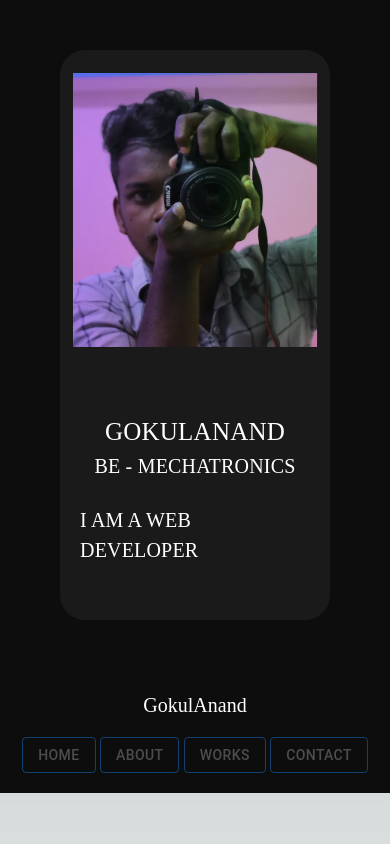
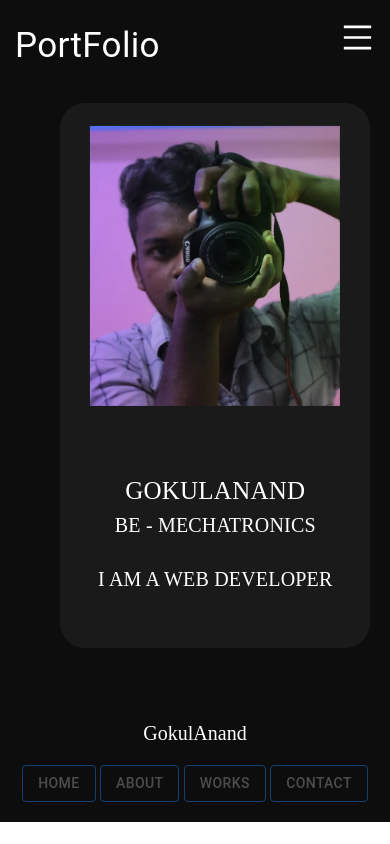
Before and after one commit to Gokul-pga/portfolio-nextjs, a Next.js app: page / in a window 390 px wide. Built offline with nearby package versions, Linux system fonts and the light colour scheme.

Commit message:
responsive navbar for mobile

```diff
--- a/components/Layout.js
+++ b/components/Layout.js
@@ -2,12 +2,14 @@ import React from 'react'
 import Box from '@mui/material/Box'
 import NavBar from './NavBar'
 import Footer from './Footer'
+import Resnavbar from "./Resnavbar";
 
 export default function Layout({children}) {
   return (
     <>
     <Box sx={{backgroundColor:'#0d0d0d',height:'100%'}}>
   <NavBar/>
+  <Resnavbar/>
   {children}
   <Footer/>
   </Box>
--- a/components/NavBar.js
+++ b/components/NavBar.js
@@ -5,9 +5,6 @@ import { useRouter } from 'next/router'
 
 export default function NavBar() {
   const router =useRouter()
-
-
-
 
   const NavArray = [
     {
@@ -53,7 +50,7 @@ export default function NavBar() {
 <Box  sx={{display:{
             xl:"block",
             lg: "block",
-            md: "none",
+            md: "block",
             sm: "none",
             xs: "none"},
             width: "70%",
--- /dev/null
+++ b/components/Resnavbar.js
@@ -0,0 +1,136 @@
+import { Box, Button, Stack, Typography } from '@mui/material'
+import { useRouter } from 'next/router';
+import React, { useState } from 'react'
+import { AiOutlineMenu } from 'react-icons/ai';
+
+function Resnavbar() {
+
+const router =useRouter()
+const [open, setOpen] = useState(false)
+const handleClose = () =>{
+    setOpen(false)
+}
+
+  const NavArray = [
+    {
+      title: "Home",
+      to: "/",
+    },
+    {
+      title: "About",
+      to: "/about",
+    },
+    {
+      title: "Works",
+      to: "/works",
+    },
+    {
+      title: "Contact",
+      to: "/contact",
+    },
+  ];
+
+  return (
+    <>
+    <Stack direction='column' maxWidth="md" sx={{
+        display:{
+            xl:"none",
+            lg: "none",
+            md: "none",
+            sm: "block",
+            xs: "block"},
+            display:'flex',
+            width:'100%',
+            marginTop:'0',
+            position:'relative'
+
+    }}>
+
+    <Stack sx={{
+                display:'flex',
+                flexDirection:'row',
+                justifyContent:'space-between',
+                padding:'0 15px 0 15px',
+                backgroundColor:'#0d0d0d',
+                zIndex:'1001',
+                position:'relative'
+                }}>
+    <Box sx={{
+         display:{
+            xl:"none",
+            lg: "none",
+            md: "none",
+            sm: "block",
+            xs: "block"},
+            }}>
+          <Typography sx={{ fontSize: "35px", color: "#fff",  }}>
+            PortFolio
+          </Typography>
+        </Box>
+
+        <Box sx={{
+             display:{
+                xl:"none",
+                lg: "none",
+                md: "none",
+                sm: "block",
+                xs: "block"},
+            color:'#fff',
+            fontSize:'35px',
+        }}
+        onClick={() => {setOpen((p) => !p)}}>
+        <AiOutlineMenu/>
+        </Box>
+    </Stack>
+
+       { open && <Box onClose={handleClose} className="animate__animated animate__fadeInRight" on  sx={{
+                display:'flex',
+                flexDirection:'column',
+                color:'#fff',
+                alignItems:'center',
+                width:'100%',
+                position:'absolute',
+                zIndex:'1000',
+                backgroundColor: "#0d0d0d",
+                borderRadius:'0 0 10px 10px',
+                padding: "43px 0 10px 0"
+            }}>
+                {NavArray.map((item, index) => {
+              return (
+                <Button
+                  key={index}
+                  onClick={() => {
+                    router.push(item.to)
+                  }}
+                  sx={{ display:{
+                    xl:"none",
+                    lg: "none",
+                    md: "none",
+                    sm: "block",
+                    xs: "block"},
+                    color: "#fff",
+                   fontSize:'16px'
+                  }}
+                >
+                  {item.title}
+                </Button>
+              );
+            })}
+            <Box>
+            <Button  sx={{ backgroundColor: "grey", color: "#fff", padding:'5px 15px', display:{
+                    xl:"none",
+                    lg: "none",
+                    md: "none",
+                    sm: "block",
+                    xs: "block"},}}>
+              Lets Talk!
+            </Button>
+
+          </Box>
+            </Box> }
+  </Stack>
+    </>
+  )
+}
+
+export default Resnavbar
--- a/styles/globals.css
+++ b/styles/globals.css
@@ -1,107 +1,3 @@
-:root {
-  --max-width: 1100px;
-  --border-radius: 12px;
-  --font-mono: ui-monospace, Menlo, Monaco, 'Cascadia Mono', 'Segoe UI Mono',
-    'Roboto Mono', 'Oxygen Mono', 'Ubuntu Monospace', 'Source Code Pro',
-    'Fira Mono', 'Droid Sans Mono', 'Courier New', monospace;
-
-  --foreground-rgb: 0, 0, 0;
-  --background-start-rgb: 214, 219, 220;
-  --background-end-rgb: 255, 255, 255;
-
-  --primary-glow: conic-gradient(
-    from 180deg at 50% 50%,
-    #16abff33 0deg,
-    #0885ff33 55deg,
-    #54d6ff33 120deg,
-    #0071ff33 160deg,
-    transparent 360deg
-  );
-  --secondary-glow: radial-gradient(
-    rgba(255, 255, 255, 1),
-    rgba(255, 255, 255, 0)
-  );
-
-  --tile-start-rgb: 239, 245, 249;
-  --tile-end-rgb: 228, 232, 233;
-  --tile-border: conic-gradient(
-    #00000080,
-    #00000040,
-    #00000030,
-    #00000020,
-    #00000010,
-    #00000010,
-    #00000080
-  );
-
-  --callout-rgb: 238, 240, 241;
-  --callout-border-rgb: 172, 175, 176;
-  --card-rgb: 180, 185, 188;
-  --card-border-rgb: 131, 134, 135;
+*{
+    margin: 0%;
 }
-
-@media (prefers-color-scheme: dark) {
-  :root {
-    --foreground-rgb: 255, 255, 255;
-    --background-start-rgb: 0, 0, 0;
-    --background-end-rgb: 0, 0, 0;
-
-    --primary-glow: radial-gradient(rgba(1, 65, 255, 0.4), rgba(1, 65, 255, 0));
-    --secondary-glow: linear-gradient(
-      to bottom right,
-      rgba(1, 65, 255, 0),
-      rgba(1, 65, 255, 0),
-      rgba(1, 65, 255, 0.3)
-    );
-
-    --tile-start-rgb: 2, 13, 46;
-    --tile-end-rgb: 2, 5, 19;
-    --tile-border: conic-gradient(
-      #ffffff80,
-      #ffffff40,
-      #ffffff30,
-      #ffffff20,
-      #ffffff10,
-      #ffffff10,
-      #ffffff80
-    );
-
-    --callout-rgb: 20, 20, 20;
-    --callout-border-rgb: 108, 108, 108;
-    --card-rgb: 100, 100, 100;
-    --card-border-rgb: 200, 200, 200;
-  }
-}
-
-* {
-  box-sizing: border-box;
-  padding: 0;
-  margin: 0;
-}
-
-html,
-body {
-  max-width: 100vw;
-  overflow-x: hidden;
-}
-
-body {
-  color: rgb(var(--foreground-rgb));
-  background: linear-gradient(
-      to bottom,
-      transparent,
-      rgb(var(--background-end-rgb))
-    )
-    rgb(var(--background-start-rgb));
-}
-
-a {
-  color: inherit;
-  text-decoration: none;
-}
-
-@media (prefers-color-scheme: dark) {
-  html {
-    color-scheme: dark;
-  }
-}
```
Also changed, not shown: styles/Home.module.css (deleted, +0 -229 lines).
